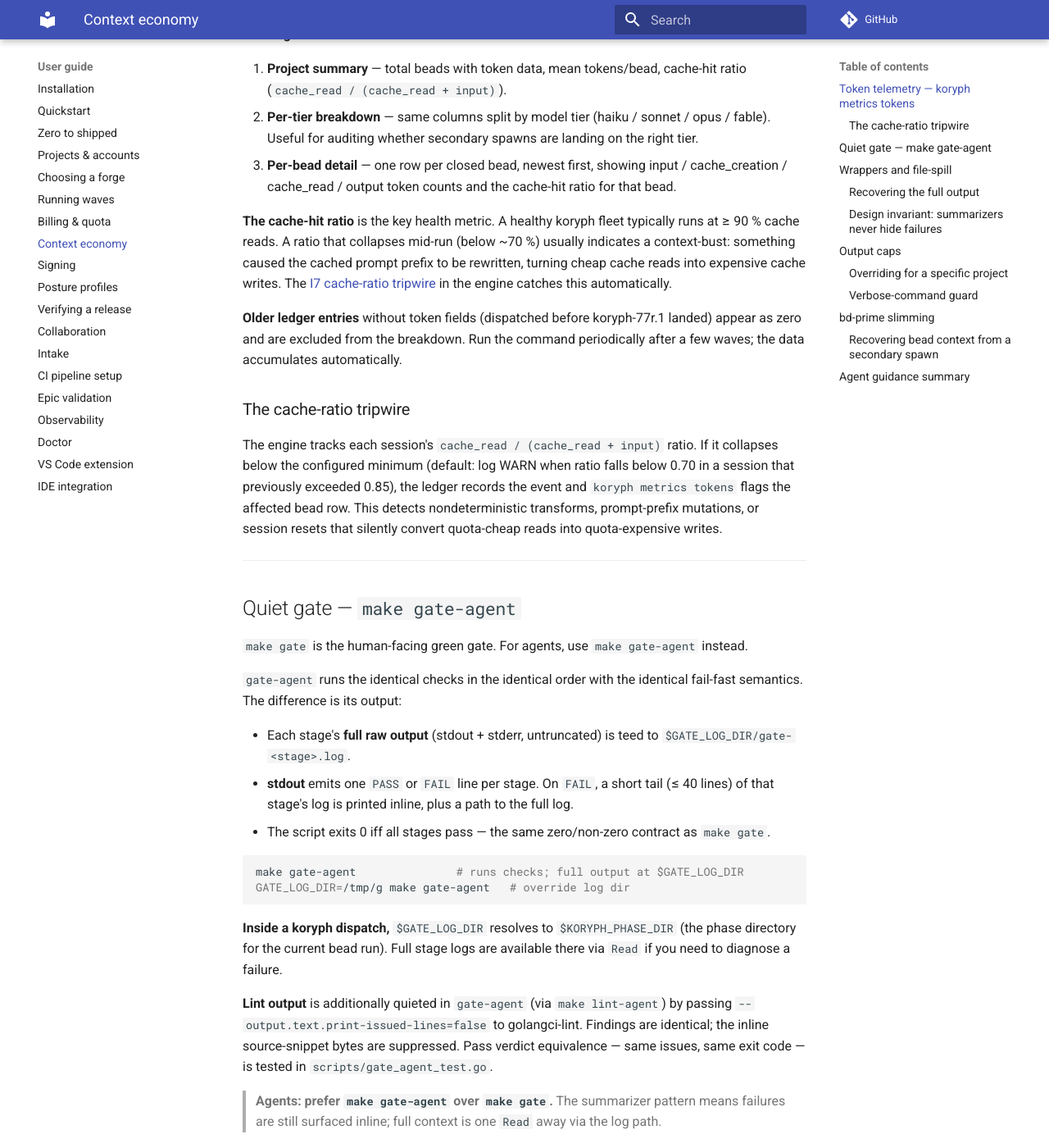
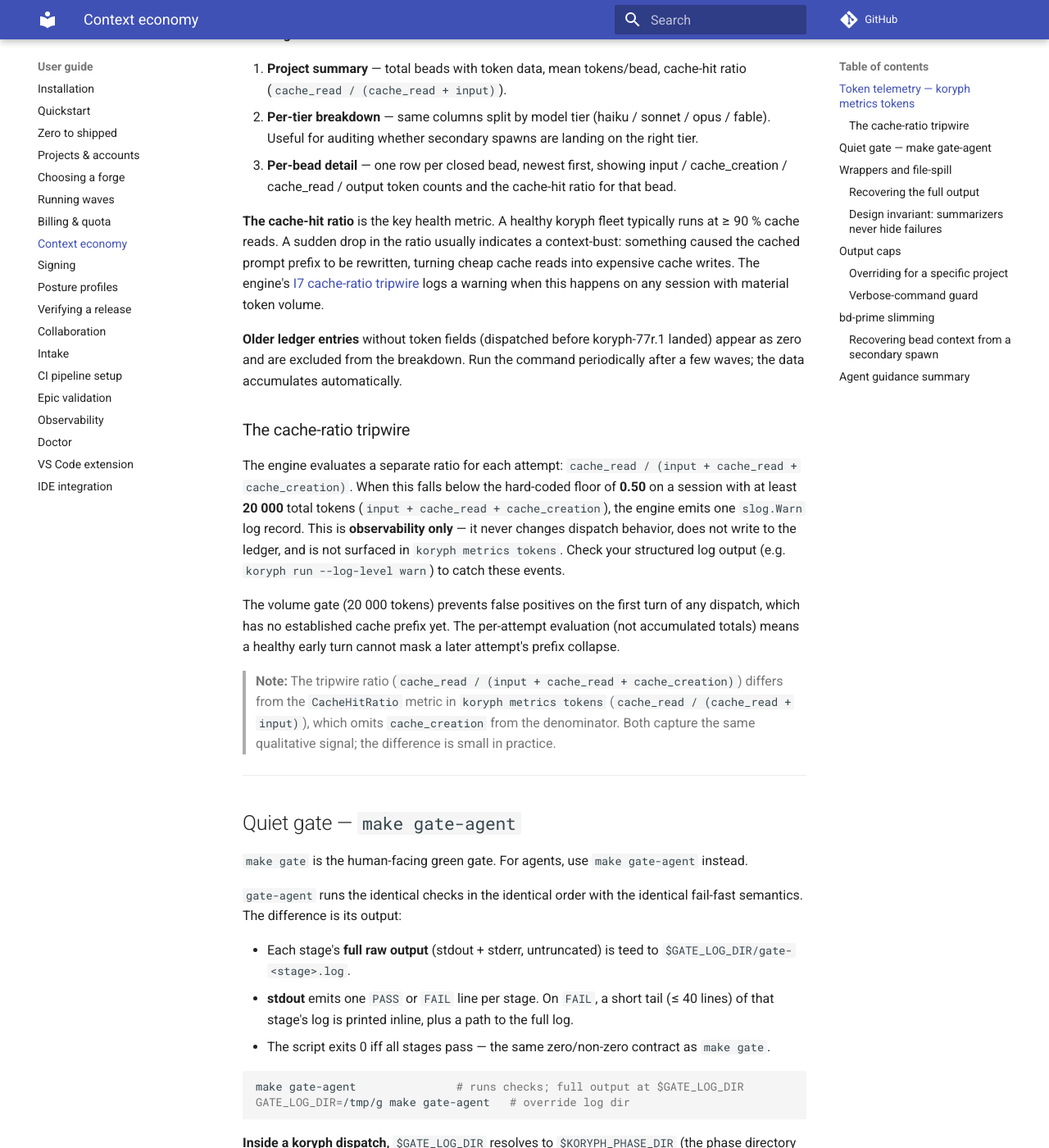
Before and after one commit to koryph/koryph, an MkDocs documentation site: the page built from docs/user-guide/context-economy.md, in a window 1280 px wide and 1400 px high, scrolled down 646 px. Shown: the whole window at 82% size. Built offline with MkDocs 1.6.1 and Material for MkDocs 9.7.7, drawn with Linux system fonts in a browser that asks for light colours; comment, search, counter and statistics services are not loaded.

Commit message:
docs(user-guide): fix cache-ratio tripwire description (koryph-77r.9)
Correct three factual errors in the context-economy chapter's tripwire
subsection (found in blocking review):

- Floor is the hardcoded constant cacheRatioFloor=0.5, not a configurable
  0.70 threshold; remove the invented '0.85 hysteresis' claim.
- Volume gate is cacheRatioMinTokens=20_000 total tokens, not 'a session
  that previously exceeded 0.85'.
- logCacheRatioTripwire emits slog.Warn only (observability, no dispatch
  effect); it does not write to the ledger and is not surfaced in
  `koryph metrics tokens`.
- Tripwire ratio denominator is input+cache_read+cache_creation; note
  this differs from the metrics CacheHitRatio (cache_read/(cache_read+input)).
- Remove stale '~70%' figure from the prose above; replace with qualitative
  'sudden drop' language.

Co-Authored-By: Claude Sonnet 4.6 <noreply@anthropic.com>
Signed-off-by: Marshall Cody McCain <cody@mccain.family>

```diff
--- a/docs/user-guide/context-economy.md
+++ b/docs/user-guide/context-economy.md
@@ -38,11 +38,11 @@ koryph metrics tokens --json                 # machine-readable
    ratio for that bead.
 
 **The cache-hit ratio** is the key health metric. A healthy koryph fleet
-typically runs at ≥ 90 % cache reads. A ratio that collapses mid-run (below
-~70 %) usually indicates a context-bust: something caused the cached prompt
-prefix to be rewritten, turning cheap cache reads into expensive cache writes.
-The [I7 cache-ratio tripwire](#the-cache-ratio-tripwire) in the engine catches
-this automatically.
+typically runs at ≥ 90 % cache reads. A sudden drop in the ratio usually
+indicates a context-bust: something caused the cached prompt prefix to be
+rewritten, turning cheap cache reads into expensive cache writes. The engine's
+[I7 cache-ratio tripwire](#the-cache-ratio-tripwire) logs a warning when this
+happens on any session with material token volume.
 
 **Older ledger entries** without token fields (dispatched before koryph-77r.1
 landed) appear as zero and are excluded from the breakdown. Run the command
@@ -50,12 +50,25 @@ periodically after a few waves; the data accumulates automatically.
 
 ### The cache-ratio tripwire
 
-The engine tracks each session's `cache_read / (cache_read + input)` ratio.
-If it collapses below the configured minimum (default: log WARN when ratio
-falls below 0.70 in a session that previously exceeded 0.85), the ledger
-records the event and `koryph metrics tokens` flags the affected bead row.
-This detects nondeterministic transforms, prompt-prefix mutations, or session
-resets that silently convert quota-cheap reads into quota-expensive writes.
+The engine evaluates a separate ratio for each attempt:
+`cache_read / (input + cache_read + cache_creation)`. When this falls below
+the hard-coded floor of **0.50** on a session with at least **20 000** total
+tokens (`input + cache_read + cache_creation`), the engine emits one
+`slog.Warn` log record. This is **observability only** — it never changes
+dispatch behavior, does not write to the ledger, and is not surfaced in
+`koryph metrics tokens`. Check your structured log output (e.g.
+`koryph run --log-level warn`) to catch these events.
+
+The volume gate (20 000 tokens) prevents false positives on the first turn of
+any dispatch, which has no established cache prefix yet. The per-attempt
+evaluation (not accumulated totals) means a healthy early turn cannot mask a
+later attempt's prefix collapse.
+
+> **Note:** The tripwire ratio (`cache_read / (input + cache_read +
+> cache_creation)`) differs from the `CacheHitRatio` metric in
+> `koryph metrics tokens` (`cache_read / (cache_read + input)`), which
+> omits `cache_creation` from the denominator. Both capture the same
+> qualitative signal; the difference is small in practice.
 
 ---
 
```
